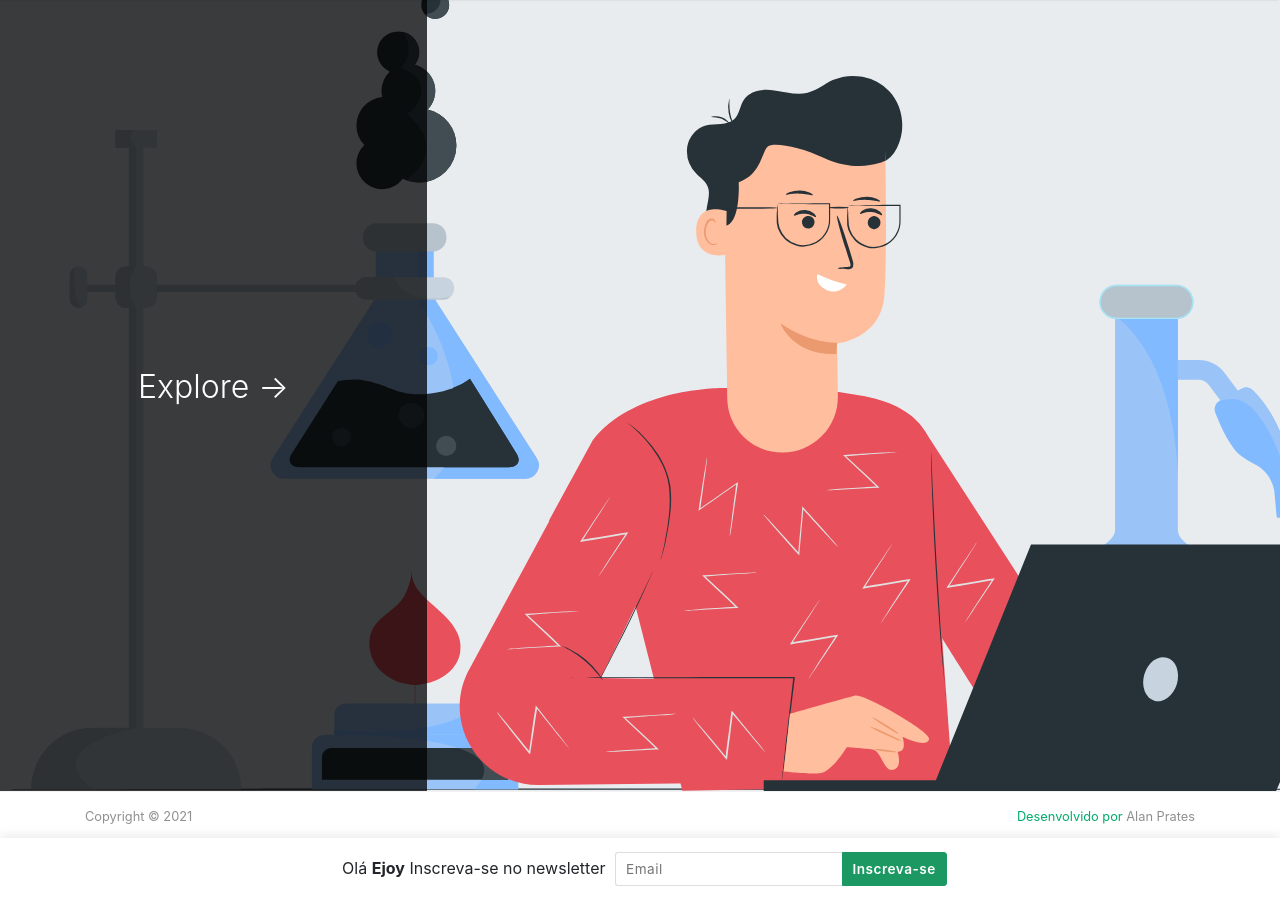
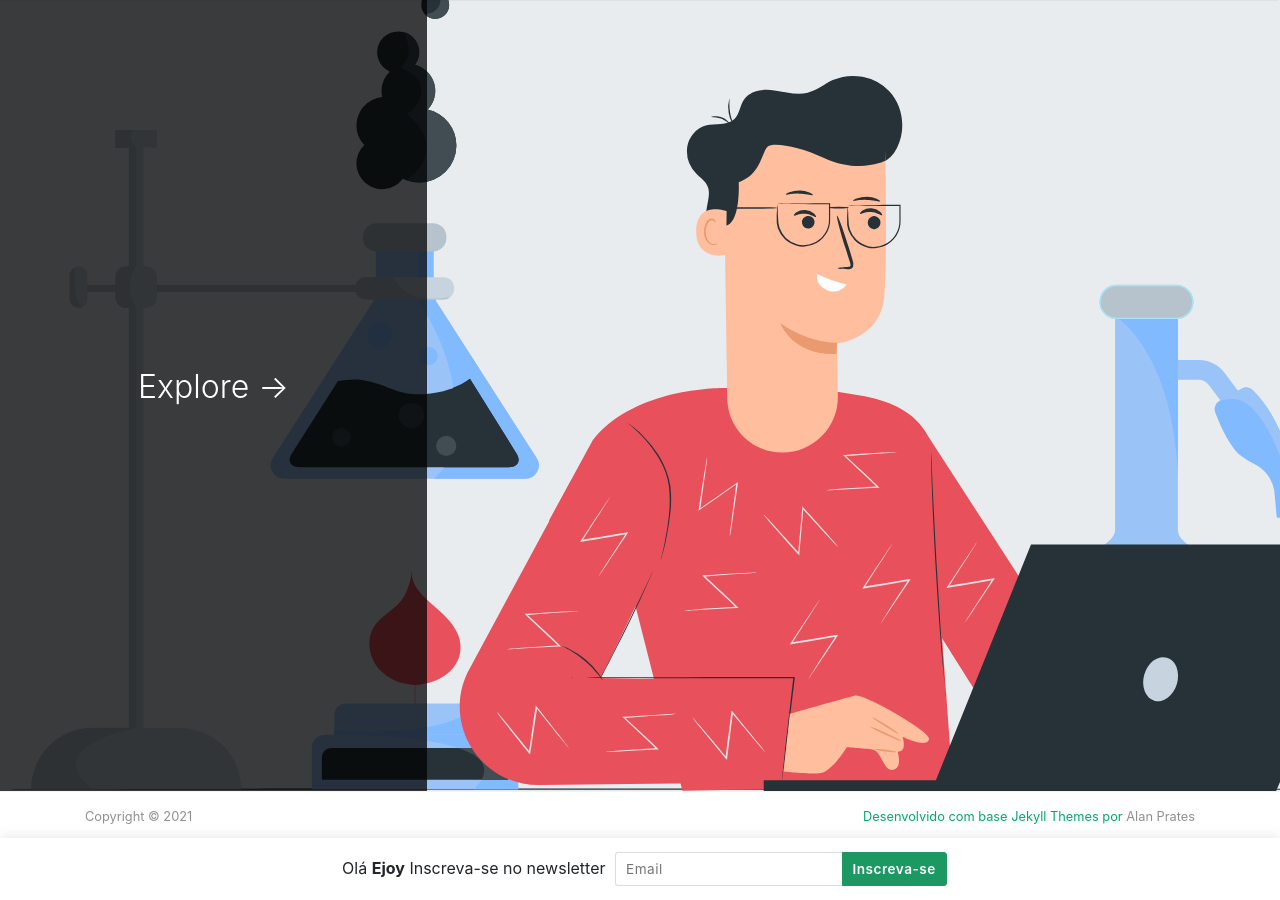
Before and after one commit to AlanPrates/confidecial-site, a Jekyll site: the page built from index.html, in a window 1280 px wide and 900 px high, scrolled down 1071 px. Built offline with Jekyll 4.4.1, drawn with Linux system fonts in a browser that asks for light colours; nearby versions of some CDN libraries; the list of posts is cut into pages by our own code.

Commit message:
Update default.html

```diff
--- a/_layouts/default.html
+++ b/_layouts/default.html
@@ -177,7 +177,7 @@ ga('send', 'pageview');
                 Copyright © {{ site.time | date: "%Y" }} {{ site.name }}
             </div>
             <div class="col-md-6 col-sm-6 text-center text-lg-right">
-                <a target="_blank" href="https://alanprates.github.io/skill/">Desenvolvido por</a> Alan Prates
+                <a target="_blank" href="https://alanprates.github.io/skill/">Desenvolvido com base Jekyll Themes por</a> Alan Prates
             </div>
         </div>
     </div>
```
